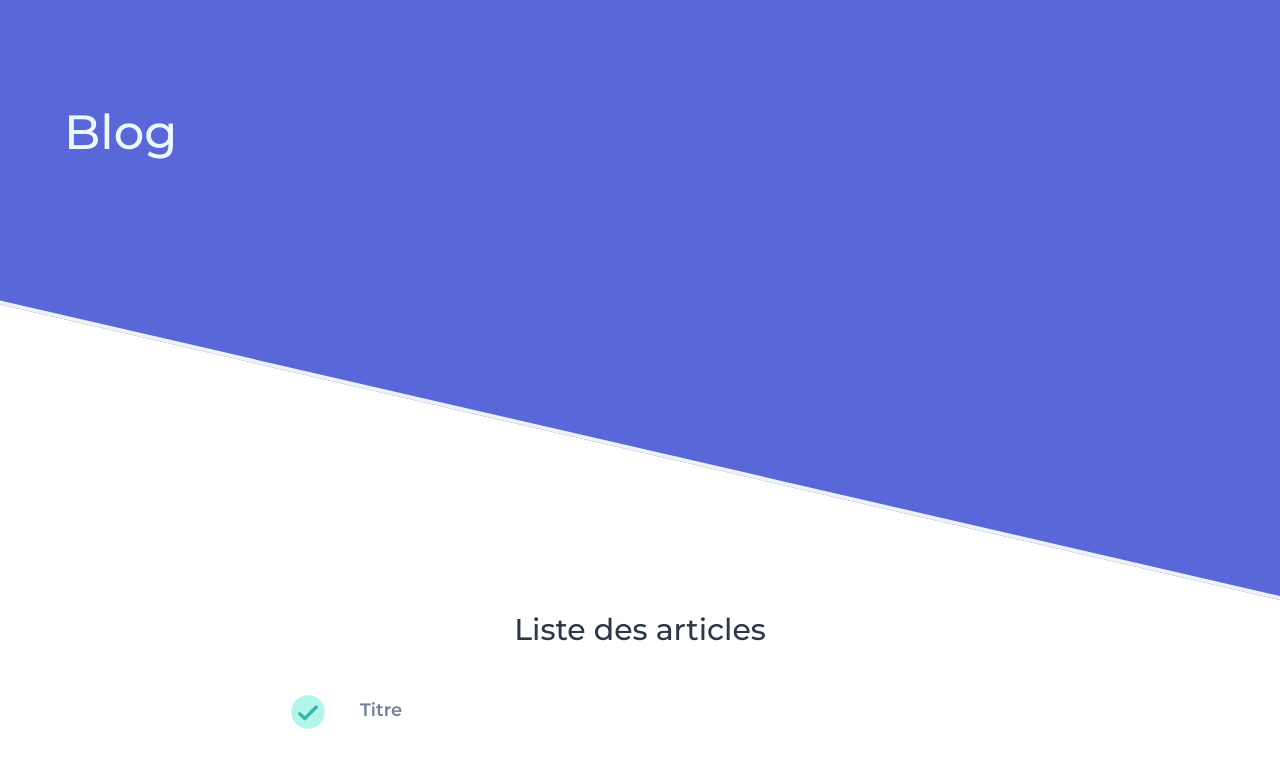
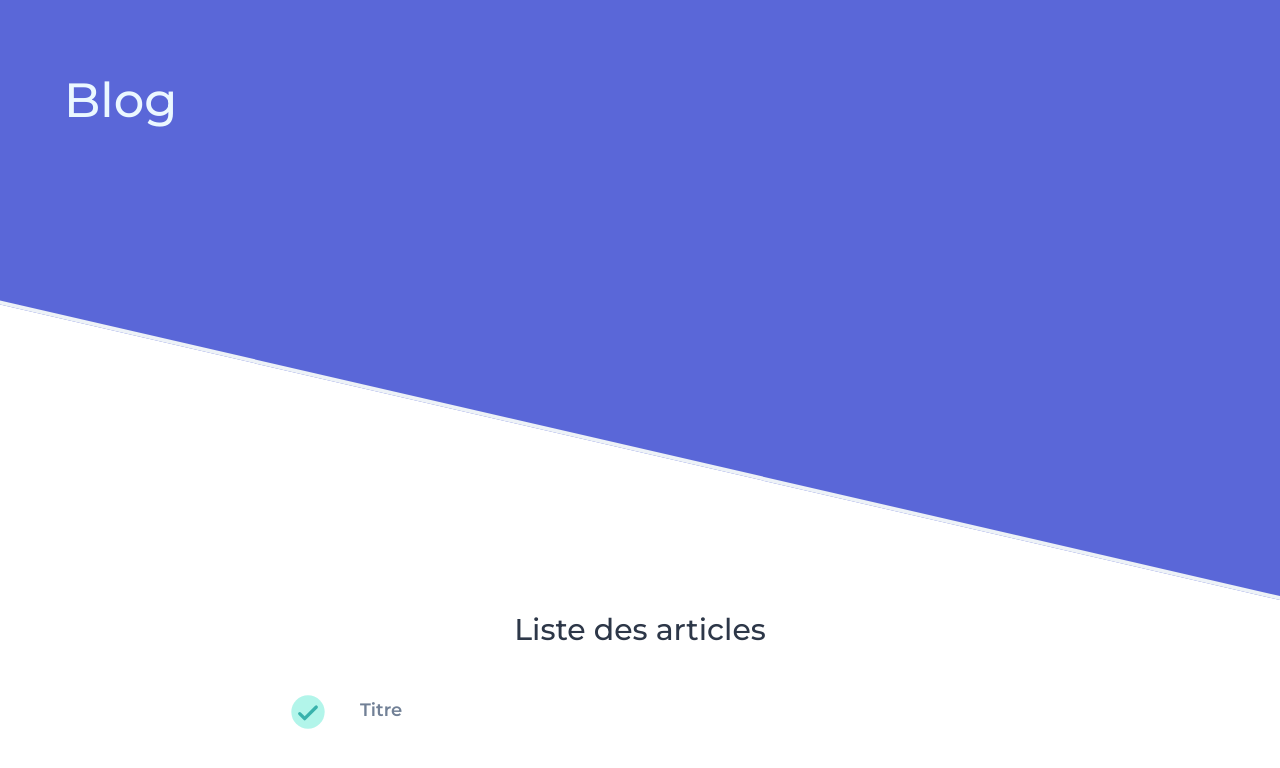
Before and after one commit to greglejeune/feed, a Jekyll site: the page built from index.html, in a window 1280 px wide. Shown: the top 768 px of the page. Built offline with Jekyll 4.4.1, drawn with Linux system fonts in a browser that asks for light colours.

Commit message:
Update feed.html

```diff
--- a/_layouts/feed.html
+++ b/_layouts/feed.html
@@ -13,7 +13,7 @@
     <div id="app" class="font-sans text-gray-600 text-lg">
       <div class="relative overflow-hidden">
         <div id="hero-background" class="absolute w-full h-full overflow-hidden bg-hero border-b-4 border-gray-200"></div>
-        <div id="hero-container" class="relative container mx-auto pt-16 lg:pt-24 2xl:pt-40 px-4 lg:px-8 xl:px-16">
+        <div id="hero-container" class="relative container mx-auto pt-8 lg:pt-16 2xl:pt-40 px-4 lg:px-8 xl:px-16">
           <div class="w-full lg:max-w-xl xl:max-w-2xl text-center lg:text-left">
             <h1 class="text-3xl xs:text-4xl sm:text-5xl 2xl:text-6xl font-medium text-blue-100 mb-2">Blog</h1>
             <div class="w-full max-w-lg 2xl:max-w-xl mx-auto lg:mx-0">
```
